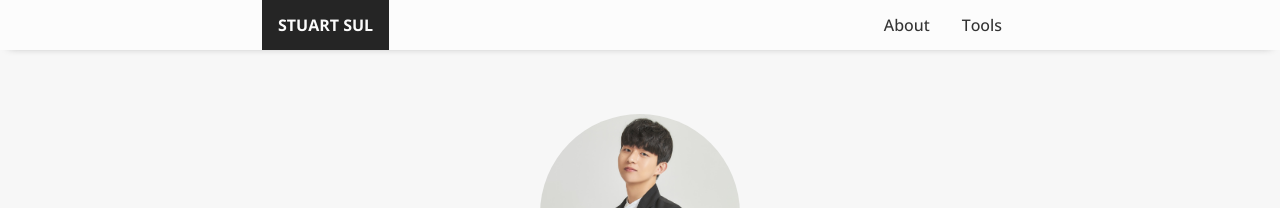
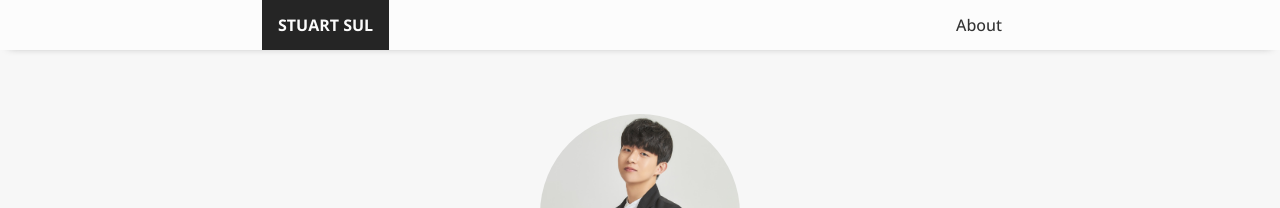
Before and after one commit to StuartSul/StuartSul.github.io_src, a Jekyll site: the page built from index.html, in a window 1280 px wide and 900 px high. Shown: the top 208 px of the window. Built offline with Jekyll 4.4.1, drawn with Linux system fonts in a browser that asks for light colours.

Commit message:
Remove tools section

```diff
--- a/_includes/header.html
+++ b/_includes/header.html
@@ -9,7 +9,7 @@
             <ul>
                 <li><a class="link-trans" href="/" aria-label="About" title="About">About</a></li>
                 <!-- <li><a class="link-trans" href="https://medium.com/@stuartsul" target="_blank" aria-label="Blog" title="Blog">Blog</a></li> -->
-                <li><a class="link-trans" href="/tools" aria-label="Tools" title="Tools">Tools</a></li>
+                <!-- <li><a class="link-trans" href="/tools" aria-label="Tools" title="Tools">Tools</a></li> -->
             </ul>
         </nav>
     </div>
```
